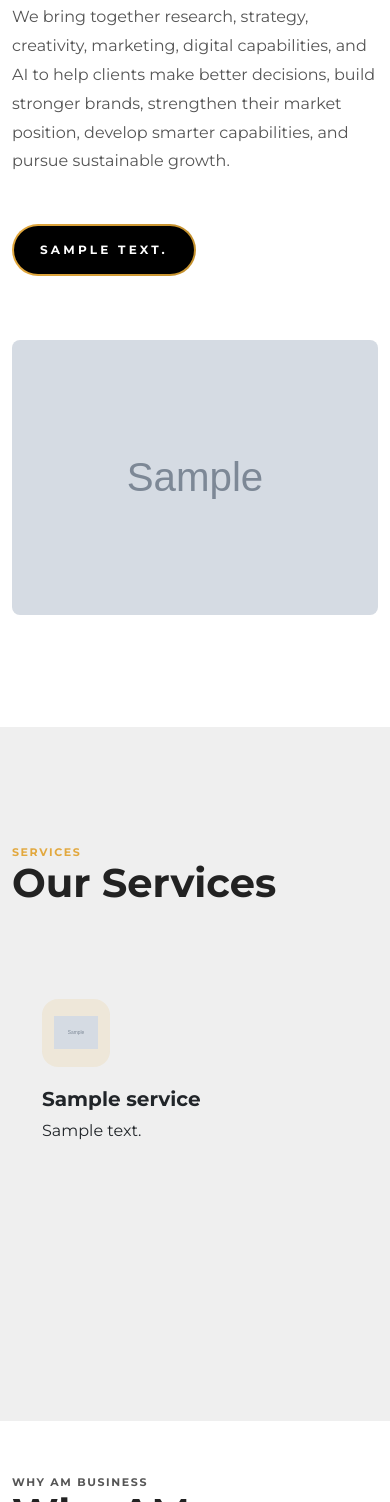
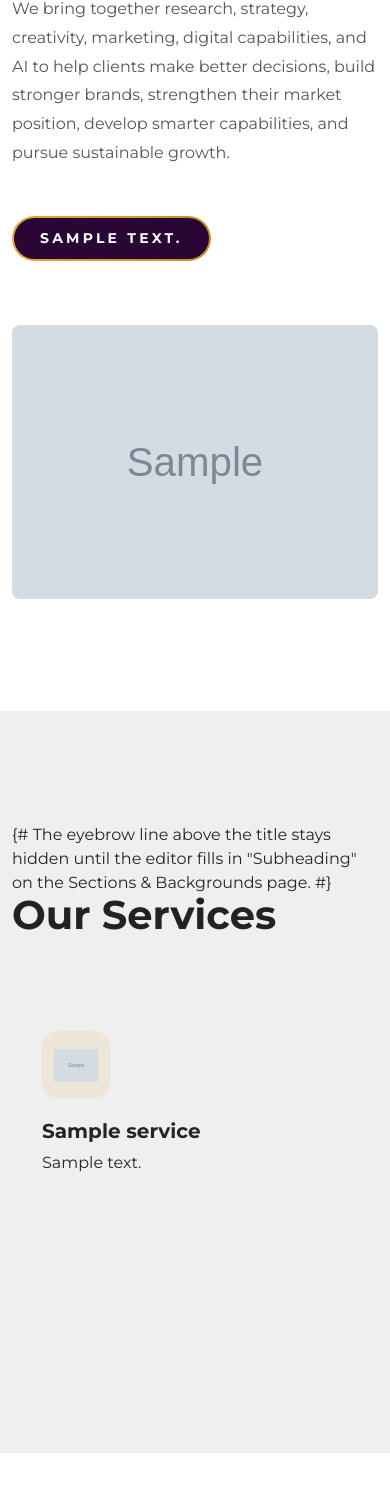
Before and after one commit to ashkan-k/ashkanmasoumian.com-Am-business-Django, a Django app: template templates/frontend/index.html in a window 390 px wide. Shown: the part 1592-3094 px from the top of the page. Run offline with Django 5.2, Linux system fonts and the light colour scheme; the template is opened without the code that fills it: most values are stand-ins (such as "Sample title", 1, 10 or a date in 2020); grey boxes marked "Sample" are stand-in pictures; parts of the project's set-up code (start-up, migrations or seed data) failed here and were passed over; some libraries are stand-ins or nearby versions; some web fonts are replaced.

Commit message:
Hero typography, button colour, clickable service cards, no default eyebrows
Frontend review batch 1 (items 1, 3, 4, 5, 7, 9 of the client list).

Hero (item 1): title 85px / weight 655 / line-height 1 with a 0.5rem bottom margin, subtitle 53px / weight 100 / 1rem. The title size lives on .heading-2 so every hero page matches, and the inline 60px override that pinned the home hero (and beat the media queries) is gone. Button (items 1 and 3): .btn-primary-gradient is now 14px with 12px 28px padding, and its inner layer is #290734 instead of black — that layer is what shows as the button colour until hover reveals the gold gradient.

Service cards (item 4): .feature:before radius 7px -> 20px, and Service gained an optional url field (0010) so a card can link to a CMS page or an external page; external links open in a new tab. The cards on the home, services and CMS pages all use it.

Removed the hardcoded eyebrow lines the client asked to drop: the 'Services' label above 'Our Services', the 'Prices for everyone' above the pricing title (whose default is now 'Packages'), and the 'Why AM Business' eyebrow (item 5). The Subheading field still works — the templates render the eyebrow only when it has a value, so an editor can add one back. Migration 0011 clears the two seeded eyebrow values (countdown 'Don't wait', why 'Why AM Business'), only where they still match the text this project seeded.

The newsletter admin page now says where the block's wording is edited (item 9): editors were looking on the subscribers page and finding nothing.

```diff
--- a/core/models.py
+++ b/core/models.py
@@ -369,6 +369,9 @@
     custom_icon = models.ImageField(upload_to="services/icons/", blank=True, null=True, verbose_name="Custom Icon Image",
                                     help_text="Upload a custom icon image (overrides icon selection)")
     image = models.ImageField(upload_to="services/", blank=True, null=True, verbose_name="Image")
+    url = models.CharField(max_length=500, blank=True, default="", verbose_name="Link URL",
+                           help_text="Optional — makes the whole card a link, for example "
+                                     "/page/portfolio/ or https://example.com")
     is_active = models.BooleanField(default=True, verbose_name="Is Active")
     order = models.PositiveIntegerField(default=0, verbose_name="Order")
     slug = models.SlugField(max_length=200, unique=True, blank=True, verbose_name="Slug")
--- a/core/views.py
+++ b/core/views.py
@@ -751,6 +751,7 @@
                 description_ar=request.POST.get("description_ar", ""),
                 icon=request.POST.get("icon", "gear"),
                 custom_svg=request.POST.get("custom_svg", ""),
+                url=request.POST.get("url", "").strip(),
                 is_active="is_active" in request.POST,
                 order=safe_int(request.POST.get("order", 0)),
             )
@@ -775,6 +776,7 @@
             obj.description_ar = request.POST.get("description_ar", obj.description_ar)
             obj.icon = request.POST.get("icon", obj.icon)
             obj.custom_svg = request.POST.get("custom_svg", obj.custom_svg)
+            obj.url = request.POST.get("url", obj.url).strip()
             obj.is_active = "is_active" in request.POST
             obj.order = safe_int(request.POST.get("order", 0))
             if request.FILES.get("image"):
--- a/static/frontend/css/style.css
+++ b/static/frontend/css/style.css
@@ -1750,8 +1750,8 @@
     left: 0; }
 
 .heading-2 {
-  font-size: 75px;
-  font-weight: 700;
+  font-size: 85px;
+  font-weight: 655;
   line-height: 1; }
   @media (max-width: 991.98px) {
     .heading-2 {
@@ -1802,8 +1802,8 @@
   color: white;
   position: relative;
   z-index: 1;
-  font-size: 12px;
-  padding: 17px 28px;
+  font-size: 14px;
+  padding: 12px 28px;
   text-transform: uppercase;
   letter-spacing: .2rem;
   font-weight: bold; }
@@ -1831,7 +1831,7 @@
     bottom: 2px;
     left: 2px;
     right: 2px;
-    background-color: black;
+    background-color: #290734;
     z-index: -1;
     opacity: 1;
     -webkit-transition: all 0.3s ease-in-out;
@@ -1939,7 +1939,7 @@
     -webkit-transition: .3s all ease;
     -o-transition: .3s all ease;
     transition: .3s all ease;
-    border-radius: 7px;
+    border-radius: 20px;
     content: "";
     position: absolute;
     left: 0;
--- a/templates/frontend/base.html
+++ b/templates/frontend/base.html
@@ -116,6 +116,18 @@
         }
         .pricing.is-popular h3 {
             color: var(--am-gold, #e2a83e);
+        }
+
+        /* Optional link wrapper for a service card: keeps the whole card
+           clickable without changing how `.feature` itself renders. */
+        .feature-link {
+            display: block;
+            color: inherit;
+            text-decoration: none;
+        }
+        .feature-link:hover {
+            color: inherit;
+            text-decoration: none;
         }
 
         /* ── Service / feature icons: hover + brand colour ───────────── */
--- a/templates/frontend/index.html
+++ b/templates/frontend/index.html
@@ -7,10 +7,10 @@
     <div class="container">
         <div class="row align-items-center v-h-full">
             <div class="col-lg-10 col-xxl-6">
-                <h1 class="heading-2 text-white mb-4" data-aos="fade-up" style="color:#e2a83e !important;">
+                <h1 class="heading-2 text-white" data-aos="fade-up" style="color:#e2a83e !important; margin-bottom:0.5rem;">
                     {% if hero %}{% get_heading hero %}{% else %}AM BUSINESS{% endif %}
                 </h1>
-                <p class="subheading text-white mb-5" data-aos="fade-up" data-aos-delay="100" style="font-size:22px; color:#fff !important; text-transform:none; letter-spacing:0;">
+                <p class="subheading text-white" data-aos="fade-up" data-aos-delay="100" style="font-size:53px; font-weight:100; color:#fff !important; text-transform:none; letter-spacing:0; margin-bottom:1rem;">
                     {% if hero %}{% get_subheading hero %}{% else %}{% tr "From Vision To Success" "از بینش تا موفقیت" "من الرؤية إلى النجاح" %}{% endif %}
                 </p>
                 {% if hero %}
@@ -82,7 +82,10 @@
         <div class="row">
             <div class="col-lg-6 mb-5 am-section" style="--am-heading-default:#222222;--am-text-default:#e2a83e;">
                 {% with s=sections.services %}
-                <span class="subheading am-section-subheading">{% sec_text s "subheading" "Services" "خدمات" "الخدمات" %}</span>
+                {# The eyebrow line above the title stays hidden until the editor
+                   fills in "Subheading" on the Sections & Backgrounds page. #}
+                {% sec_text s "subheading" "" as services_eyebrow %}
+                {% if services_eyebrow %}<span class="subheading am-section-subheading">{{ services_eyebrow }}</span>{% endif %}
                 <h2 class="heading am-section-title">{% sec_text s "title" "Our Services" "خدمات ما" "خدماتنا" %}</h2>
                 {% sec_text s "subtitle" "" as services_sub %}{% if services_sub %}<p class="am-section-subtitle" style="--am-text-default:#555555;">{{ services_sub }}</p>{% endif %}
                 {% endwith %}
@@ -91,6 +94,7 @@
         <div class="row features-wrap">
             {% for service in services %}
             <div class="col-md-6 col-lg-4 col-xl-{{ service_columns|default:3 }}">
+                {% if service.url %}<a class="feature-link" href="{{ service.url }}"{% if service.url|slice:":4" == "http" %} target="_blank" rel="noopener"{% endif %}>{% endif %}
                 <div class="feature"><div>
                     <div class="svg-wrap">
                         {% if service.custom_icon %}
@@ -106,6 +110,7 @@
                     <h3>{% get_title service %}</h3>
                     <p>{% get_description service %}</p>
                 </div></div>
+                {% if service.url %}</a>{% endif %}
             </div>
             {% endfor %}
         </div>
@@ -122,7 +127,10 @@
             <div class="row">
                 <div class="col-lg-6 align-self-center mb-5 mb-lg-0">
                     <div class="text-wrap">
-                        <span class="subheading am-section-subheading">{% sec_text s "subheading" "Why AM Business" "چرا ما" "لماذا إي إم بيزنس" %}</span>
+                        {# The eyebrow stays hidden until "Subheading" is filled in
+                           on the Sections & Backgrounds page. #}
+                        {% sec_text s "subheading" "" as why_eyebrow %}
+                        {% if why_eyebrow %}<span class="subheading am-section-subheading">{{ why_eyebrow }}</span>{% endif %}
                         <h2 class="heading mb-4 am-section-title" style="font-size:40px;">
                             {% sec_text s "title" "" as why_custom_title %}{% if why_custom_title %}{{ why_custom_title }}{% else %}{% tr "Why AM Business?" "چرا ای ام بیزینس؟" "لماذا إي إم بيزنس؟" %}{% endif %}
                         </h2>
@@ -176,8 +184,11 @@
     <div class="container am-section-inner">
         <div class="row mb-5">
             <div class="col-12 text-center">
-                <h3 class="subheading am-section-subheading">{% sec_text s "subheading" "Prices for everyone" "قیمت‌گذاری برای همه" "أسعار تناسب الجميع" %}</h3>
-                <h2 class="heading am-section-title">{% sec_text s "title" "Pricing" "قیمت‌گذاری" "الأسعار" %}</h2>
+                {# The eyebrow stays hidden until "Subheading" is filled in on the
+                   Sections & Backgrounds page. #}
+                {% sec_text s "subheading" "" as pricing_eyebrow %}
+                {% if pricing_eyebrow %}<h3 class="subheading am-section-subheading">{{ pricing_eyebrow }}</h3>{% endif %}
+                <h2 class="heading am-section-title">{% sec_text s "title" "Packages" "بسته‌ها" "الحزم" %}</h2>
                 {% sec_text s "subtitle" "" as pricing_sub %}{% if pricing_sub %}<p class="am-section-subtitle">{{ pricing_sub }}</p>{% endif %}
             </div>
         </div>
```
Also changed, not shown: core/management/commands/seed_data.py (+4 -4 lines), templates/admin_panel/newsletter.html (+14 -0 lines), templates/admin_panel/services.html (+10 -0 lines), templates/frontend/page.html (+6 -2 lines), templates/frontend/services.html (+10 -3 lines), core/migrations/0010_service_url.py (added), core/migrations/0011_clear_removed_eyebrows.py (added).
